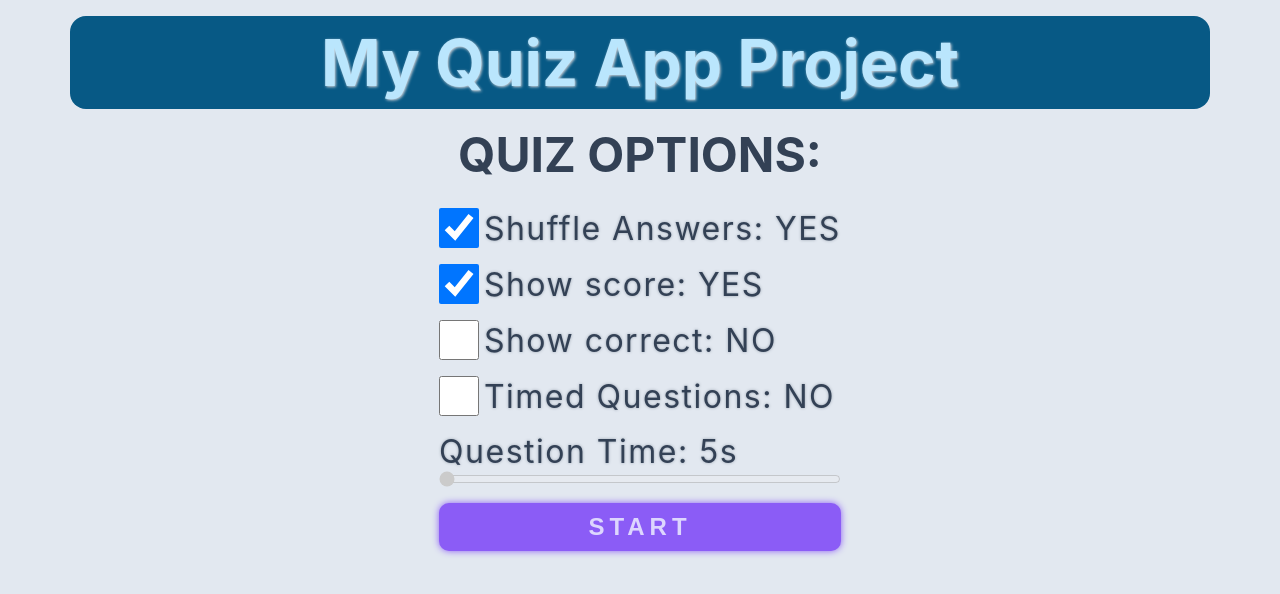
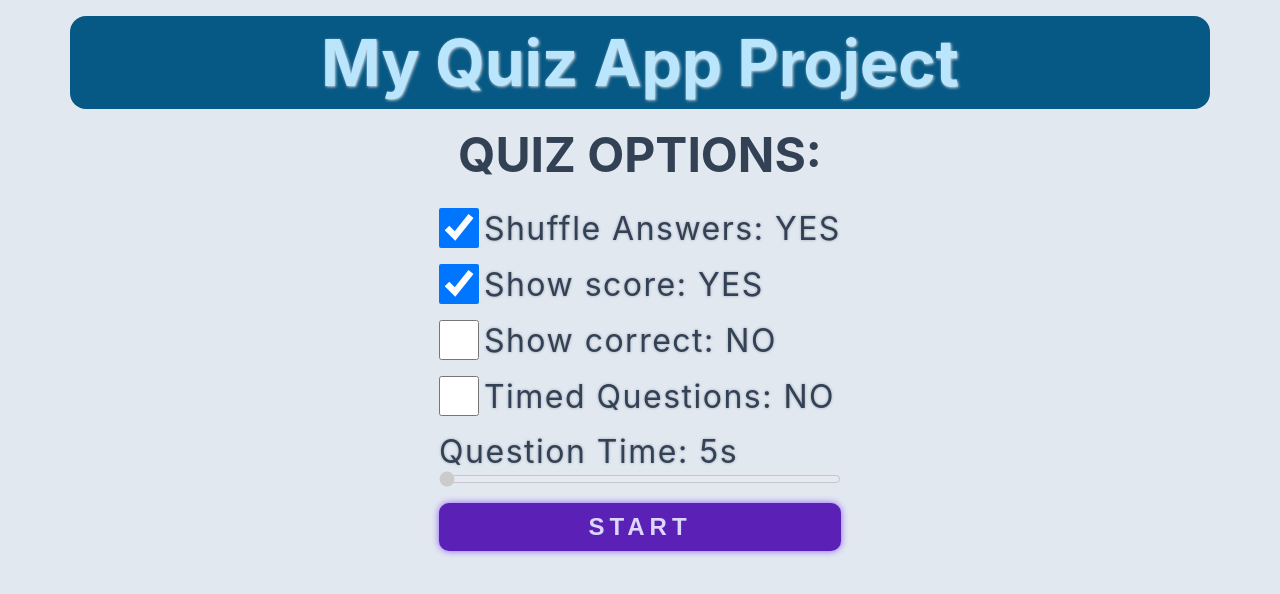
Before and after one commit to Konrad-Jalowy/reactquizapp, a React (Create React App) app: page / in a window 1280 px wide. Shown: the top 594 px of the page. Built offline with nearby package versions, Linux system fonts and the light colour scheme.

Commit message:
minor css changes

```diff
--- a/src/App.css
+++ b/src/App.css
@@ -94,21 +94,20 @@ progress {
 
 .container button {
   min-width: 160px;
-  /* max-width: 125px; */
+
   min-height: 35px;
   font-size: 1.5rem;
   padding: 10px 16px;
   letter-spacing: 5px;
-  background-color: rgb(100 116 139);
-  /* border: 3px solid rgb(71 85 105); */
-  color: rgb(226 232 240);
+
   border: none;
   border-radius: 10px;
   transition: all .5s;
   text-transform: uppercase;
-  background-color: rgb(139 92 246);
+
   color: rgb(221 214 254);
     box-shadow: 0px 0px 7px rgb(139 92 246);
+    background-color: rgb(91 33 182);
 
 }
 
@@ -119,7 +118,8 @@ progress {
 }
 
 .container button:hover {
-  background-color: rgb(192 132 252);
+
+  background-color: rgb(139 92 246);
 }
 
 .score {
```
